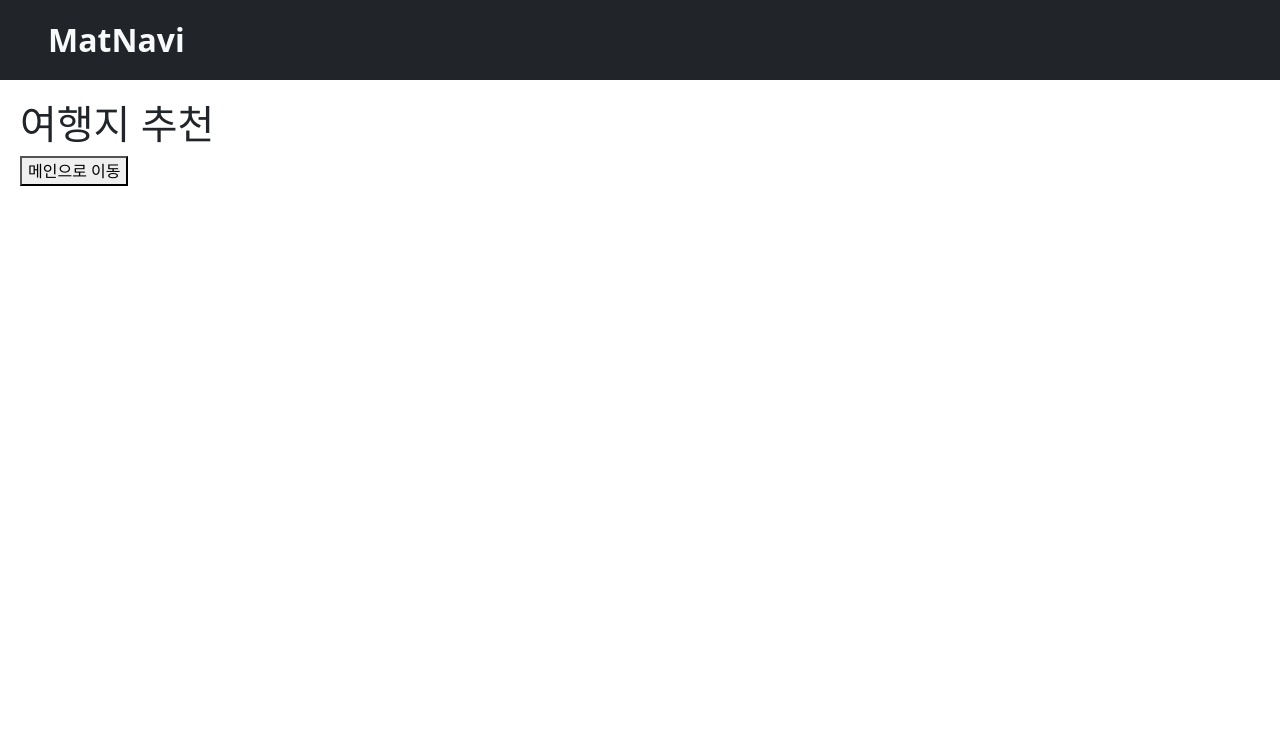
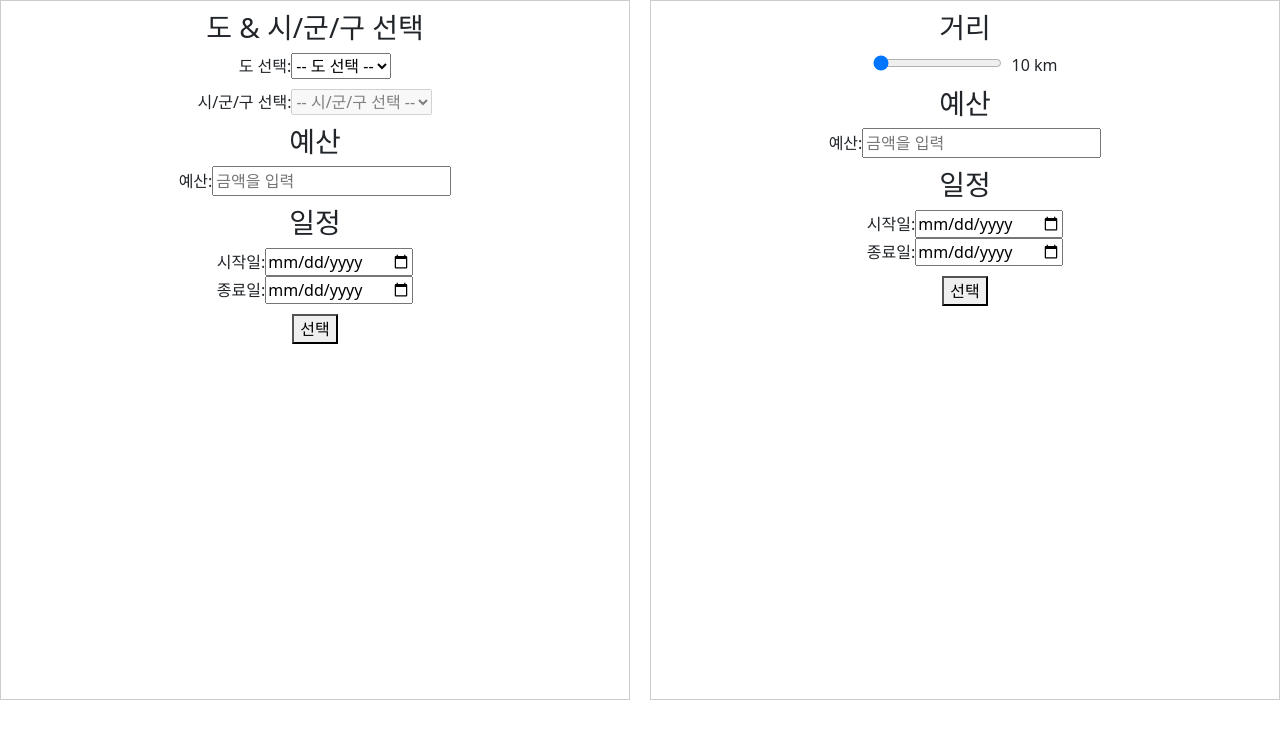
Before and after one commit to PepperShin/MatNaVi, a React (Vite) app: page / in a window 1280 px wide. Shown: the top 738 px of the page. Built offline with nearby package versions, Linux system fonts and the light colour scheme.

Commit message:
메인페이지 정리

```diff
--- a/src/UI/pages/MainPage.jsx
+++ b/src/UI/pages/MainPage.jsx
@@ -96,7 +96,7 @@ function MainPage() {
     };
 
     // 왼쪽 섹션 데이터를 "/next-left" 라우트로 전송
-    navigate("/next-left", { state: leftData });
+    navigate("/next", { state: leftData });
   };
 
   const handleRightSubmit = () => {
@@ -108,7 +108,7 @@ function MainPage() {
     };
 
     // 오른쪽 섹션 데이터를 "/next-right" 라우트로 전송
-    navigate("/next-right", { state: rightData });
+    navigate("/next", { state: rightData });
   };
 
   return (
--- a/src/UI/pages/Nextpage.jsx
+++ b/src/UI/pages/Nextpage.jsx
@@ -9,7 +9,7 @@ function NextPage() {
   const formData = location.state || {};
 
   const goBack = () => {
-    navigate("/main");
+    navigate("/");
   };
 
   return (
--- a/src/UI/pages/Part1.jsx
+++ /dev/null
@@ -1,19 +0,0 @@
-import React from "react";
-import { useNavigate } from "react-router-dom";
-
-function Part1() {
-  const navigate = useNavigate();
-
-  const goToMain = () => {
-    navigate("/main");
-  };
-
-  return (
-    <div>
-      <h1>여행지 추천</h1>
-      <button onClick={goToMain}>메인으로 이동</button>
-    </div>
-  );
-}
-
-export default Part1;
--- a/src/router/Router.jsx
+++ b/src/router/Router.jsx
@@ -1,19 +1,19 @@
 import { createBrowserRouter } from "react-router-dom";
 import MainLayout from "../UI/layouts/MainLayout";
-import Part1 from "../UI/pages/Part1";
 import MainPage from "../UI/pages/MainPage";
-import NextPage from "../UI/pages/NextPage";
+import NextPage from "../UI/pages/Nextpage";
+
+
 
 // 라우트 설정 배열
 export const routeConfig = [
   {
     path: "/",
-    element: <MainLayout />,
-    children: [
-      { index: true, element: <Part1 /> },
-      { path: "main", element: <MainPage /> },
-      { path: "next", element: <NextPage /> },
-    ],
+    element: <MainPage />,
+  },
+  {
+    path: "next",
+    element: <NextPage />
   },
 ];
 
```
Also changed, not shown: src/UI/pages/TempPage.jsx (deleted, +0 -9 lines).
